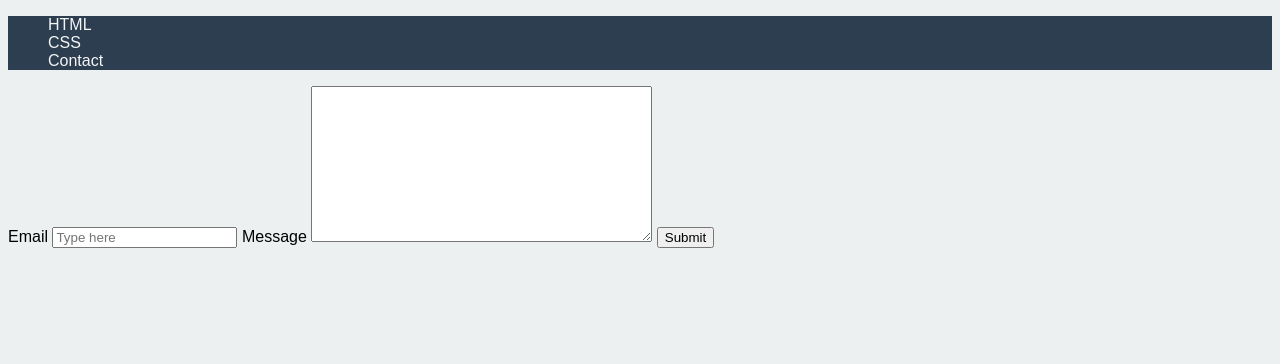
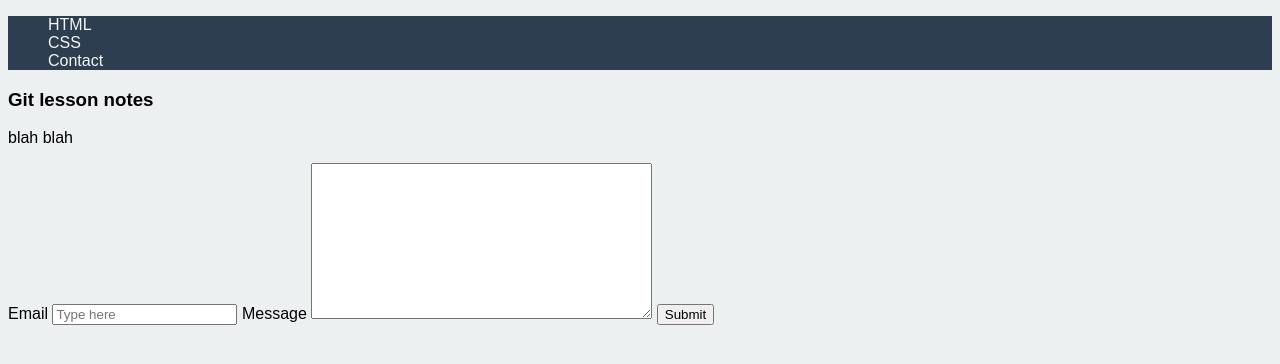
Before and after one commit to maryreagan/html-css-lesson, a plain HTML site: page index.html in a window 1280 px wide. Drawn offline with Linux system fonts and the light colour scheme.

Commit message:
added git notes

```diff
--- a/index.html
+++ b/index.html
@@ -16,6 +16,10 @@
             <li class="menu-options"><a href="#form-container" class="nav-link">Contact</a></li>
         </ul>
     </nav>
+        <div>
+            <h3>Git lesson notes   </h3>
+            <p>blah blah</p>
+        </div>
     <div id="form-container"></div>
         <form action="">
             <label for="email">Email</label>
```
